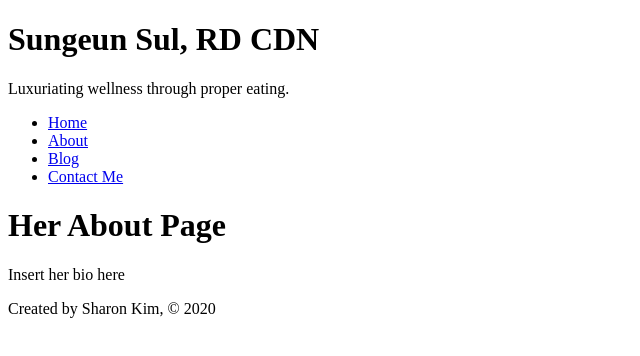
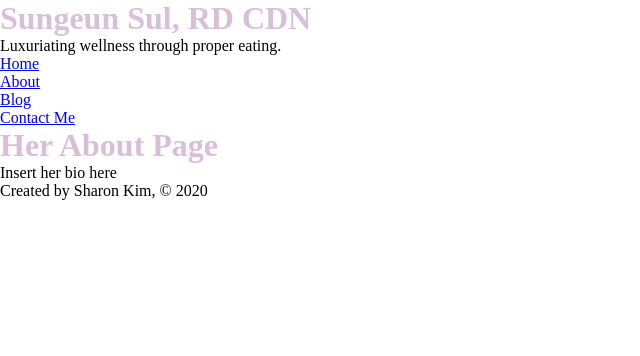
Before and after one commit to sharonk1295/project-4-sungeun, a Gatsby site: page /about in a window 1280 px wide. Shown: the whole page, without its empty margins (0-640 px from the left). Built offline with nearby package versions, Linux system fonts and the light colour scheme; Gatsby itself is replaced by a stand-in of ours.

Commit message:
installed sass

```diff
--- a/gatsby-config.js
+++ b/gatsby-config.js
@@ -6,5 +6,7 @@
 
 module.exports = {
   /* Your site config here */
-  plugins: [],
+  plugins: [
+    'gatsby-plugin-sass'
+  ],
 }
--- a/package.json
+++ b/package.json
@@ -15,6 +15,8 @@
   },
   "dependencies": {
     "gatsby": "^2.23.10",
+    "gatsby-plugin-sass": "^2.3.7",
+    "node-sass": "^4.14.1",
     "react": "^16.12.0",
     "react-dom": "^16.12.0"
   },
--- a/src/components/layout.js
+++ b/src/components/layout.js
@@ -1,6 +1,7 @@
 import React from 'react'
 import Header from './header'
 import Footer from './footer'
+import '../styles/index.scss'
 
 const Layout = (props) => {
     return (
--- /dev/null
+++ b/src/styles/index.scss
@@ -0,0 +1,9 @@
+* {
+    margin: 0;
+    padding: 0;
+    box-sizing: border-box;
+}
+
+h1 {
+    color: thistle;
+}
```
Also changed, not shown: 1 other file.
